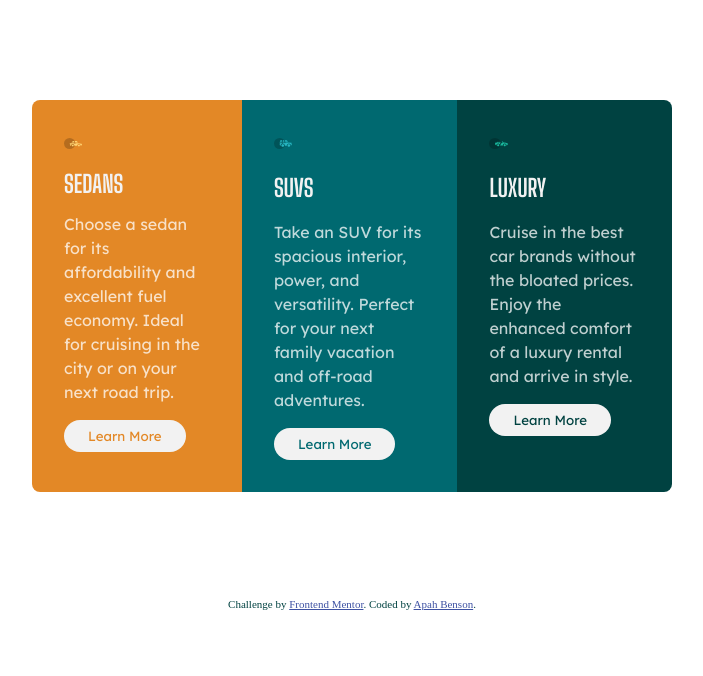
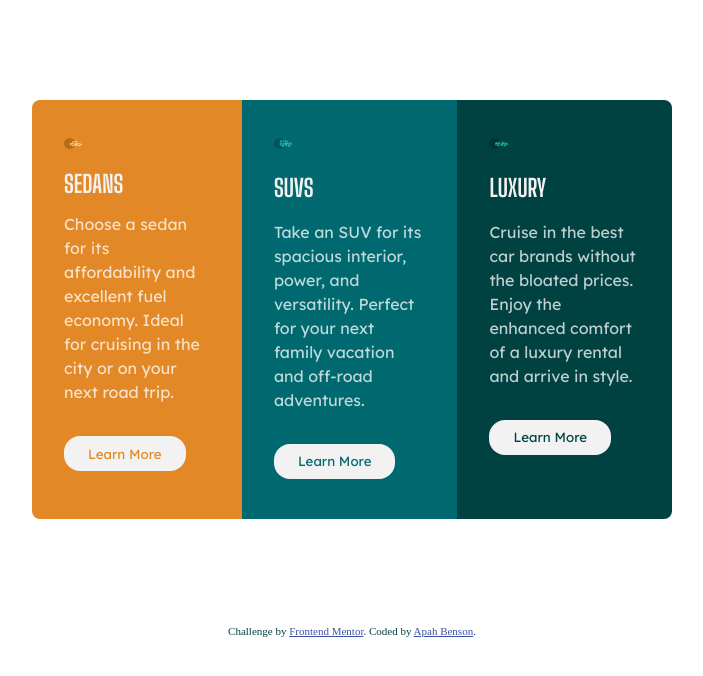
Before and after one commit to apah-dev/3-column-preview-card-component-main, a plain HTML site: page index.html in a window 1280 px wide. Shown: the whole page, without its empty margins (288-991 px from the left). Drawn offline with Linux system fonts and the light colour scheme.

Commit message:
more changes made

```diff
--- a/index.html
+++ b/index.html
@@ -53,7 +53,6 @@
       main {
         width: 50%;
         margin: 100px auto;
-        min-height: 100%;
       }
 
       .car-images {
@@ -74,13 +73,14 @@
 
       button {
         background-color: var(--Verylightgray);
-        outline: none;
         border: none;
+        margin-top: 1rem;
+        margin-bottom: 0.5rem;
         border-radius: 1rem;
         padding-left: 1.5rem;
         padding-right: 1.5rem;
-        padding-top: 0.5rem;
-        padding-bottom: 0.5rem;
+        padding-top: 0.6rem;
+        padding-bottom: 0.6rem;
       }
 
       .first button {
@@ -105,6 +105,7 @@
         background-color: inherit;
         color: var(--Transparentwhiteparagraphs);
         border: solid 0.1rem white;
+        cursor: pointer;
       }
 
       .first {
```
